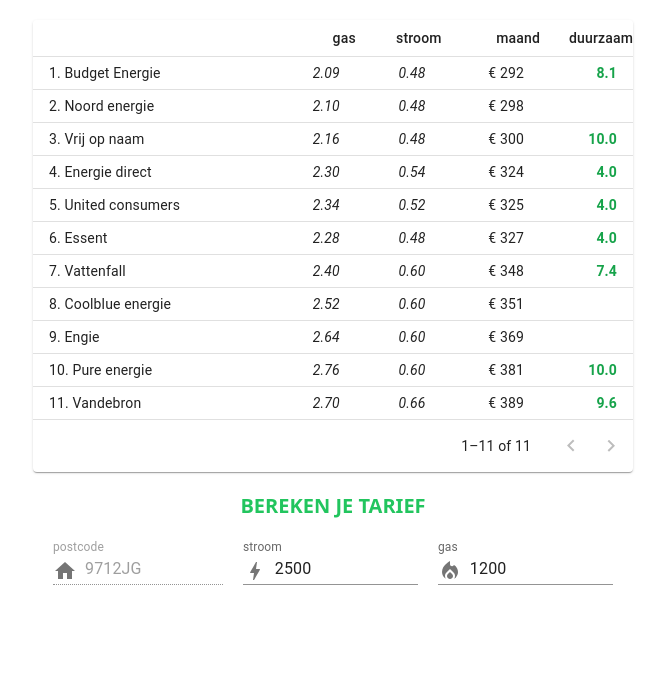
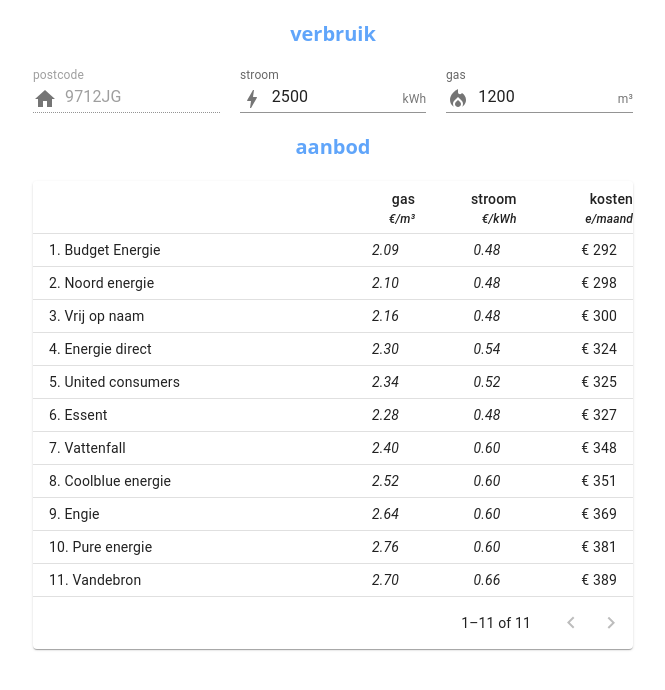
Before and after one commit to sjaquemate/energyprices-react, a React (Create React App) app: page / in a window 1280 px wide. Shown: the top 690 px of the page, without its empty margins (307-972 px from the left). Built offline with nearby package versions, Linux system fonts and the light colour scheme.

Commit message:
new build

```diff
--- a/src/App.tsx
+++ b/src/App.tsx
@@ -19,7 +19,7 @@
 
 interface Column {
   id: 'naam' | 'elek' | 'gas' | 'maand' | 'energieLabel';
-  label: string;
+  label: string | JSX.Element;
   minWidth?: number;
   align?: 'right';
   format?: (value: number) => string | JSX.Element;
@@ -29,26 +29,37 @@
   { id: 'naam', label: '', minWidth: 0 },
   {
     id: 'gas',
-    label: 'gas',
+    label: <div className="flex flex-col">
+      <div>gas</div>
+      <div className="text-xs italic">€/m³</div>
+      </div>,
     minWidth: 0,
     align: 'right',
     format: (value: number) => (<div className="italic"> {value.toFixed(2)} </div>),
   },
   {
     id: 'elek',
-    label: 'stroom',
+    label:  <div className="flex flex-col">
+    <div>stroom</div>
+    <div className="text-xs italic">€/kWh</div>
+    </div>,
     minWidth: 0,
     align: 'right',
     format: (value: number) => (<div className="italic"> {value.toFixed(2)} </div>),
   },
   {
-    id: 'maand', label: 'maand', minWidth: 0, align: 'right',
+    id: 'maand',
+    label: <div className="flex flex-col">
+    <div>kosten</div>
+    <div className="text-xs italic">e/maand</div>
+    </div>,
+    minWidth: 0, align: 'right',
     format: (value: number) => `€ ${value.toFixed(0)}`
   },
-  {
-    id: 'energieLabel', label: 'duurzaam', minWidth: 0, align: 'right',
-    format: (value: number) => <div className="font-bold text-green-600">{value.toFixed(1)}</div>
-  },
+  // {
+  //   id: 'energieLabel', label: 'duurzaam', minWidth: 0, align: 'right',
+  //   format: (value: number) => <div className="font-bold text-green-600">{value.toFixed(1)}</div>
+  // },
 ];
 
 interface Data {
@@ -182,12 +193,10 @@
 
   return (
     <div className="w-full md:w-1/2 h-screen flex flex-col p-5 mx-auto">
+
       <div className="">
-        <StickyHeadTable rows={rows} />
-      </div>
-      <div className="p-5">
-        <div className="text-xl font-bold text-center uppercase text-green-500">bereken je tarief </div>
-        <div className="flex flex-row gap-5 mt-5">
+        <div className="text-xl font-bold text-center lowercase text-blue-400">verbruik  </div>
+        <div className="gap-5 mt-5 grid grid-cols-3 w-full">
 
           <TextField
             variant="standard"
@@ -222,7 +231,7 @@
                   <BoltIcon />
                 </InputAdornment>
               ),
-              endAdornment: <InputAdornment position="end"><div className="text-xs"></div></InputAdornment>
+              endAdornment: <InputAdornment position="end"><div className="text-xs">kWh</div></InputAdornment>
             }}
 
           />
@@ -244,12 +253,17 @@
                   <LocalFireDepartment />
                 </InputAdornment>
               ),
-              endAdornment: <InputAdornment position="end"><div></div></InputAdornment> // m³
+              endAdornment: <InputAdornment position="end"><div className="flex flex-col text-xs"><div>m³</div></div></InputAdornment> //
             }}
 
           />
         </div>
       </div>
+      <div className="text-xl font-bold text-center lowercase text-blue-400 mt-5"> aanbod </div>
+
+      <div className="mt-5">
+        <StickyHeadTable rows={rows} />
+      </div>
     </div>
   )
 }
```
Also changed, not shown: 11 other files (tests, documents, lock files or other folders).
